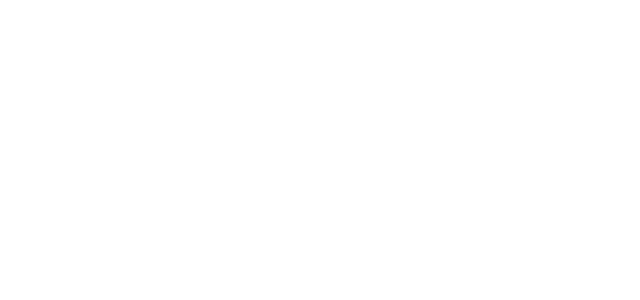
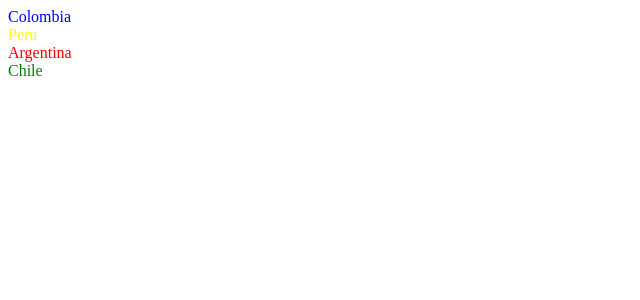
Before and after one commit to anyruizd/hb-react-101, a React app: page / in a window 1280 px wide. Shown: the top 300 px of the page, without its empty margins (0-640 px from the left). Built offline with nearby package versions, Linux system fonts and the light colour scheme.

Commit message:
add countries by mapping data

```diff
--- a/src/components/App.js
+++ b/src/components/App.js
@@ -3,12 +3,14 @@
 
 export default function App (props) {
   const data = props.data
-  console.log(data)
   return (
     <div>
-      {data.map((name, color) => {
-        return <Text key={name + color} content={name} color={color} />
-      })}
+      {data.map(({name, color}, index) => {
+        return (
+          <Text key={index} text={name} color={color} />
+        )
+      }
+      )}
     </div>
   )
 }
--- a/src/data/countries.json
+++ b/src/data/countries.json
@@ -15,4 +15,4 @@
       "name": "Chile",
       "color": "green"
     }
-  ]
+]
```
